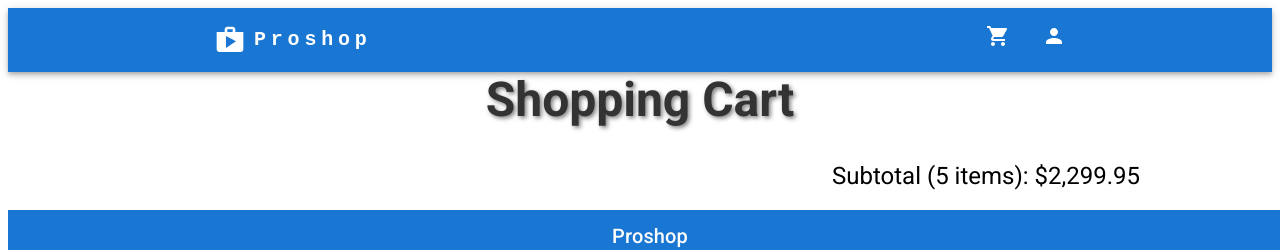
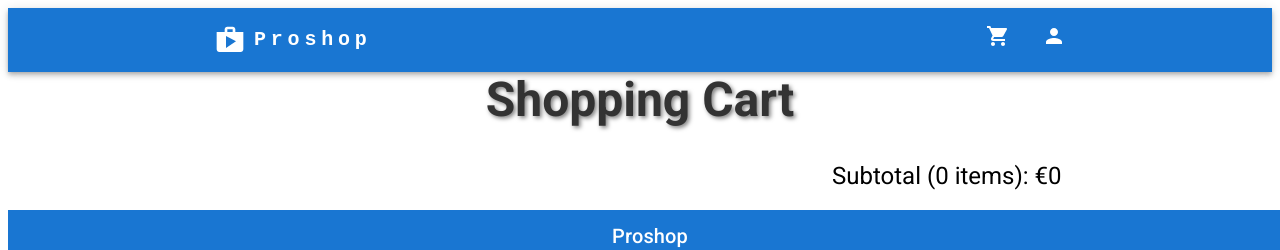
Before and after one commit to Alex871109/Proshop, a React (Create React App) app in the folder frontend/: page /cart in a window 1280 px wide. Shown: the top 250 px of the page. Built offline with nearby package versions, Linux system fonts and the light colour scheme.

Commit message:
feat: total cart items and price calculated and showed in cart

```diff
--- a/frontend/src/components/CartItem.jsx
+++ b/frontend/src/components/CartItem.jsx
@@ -1,7 +1,19 @@
-import { Box, Grid, Typography, Rating } from '@mui/material';
-import React from 'react';
+import { Box, Grid, Typography, Rating, Button } from '@mui/material';
+import { useState } from 'react';
+import QuantitySelect from './QuantitySelect';
+import { useDispatch } from 'react-redux';
+import { addToCart } from '../store';
 
 const CartItem = ({ product }) => {
+  const [quantity, setQuantity] = useState(product.qty);
+
+  const dispatch = useDispatch();
+
+  const setQtyHandler = (qtySelected) => {
+    setQuantity(qtySelected);
+    dispatch(addToCart({ ...product, qty: qtySelected }));
+  };
+
   return (
     <Box>
       <Grid container spacing={2}>
@@ -41,9 +53,18 @@ const CartItem = ({ product }) => {
               {product.numReviews} reviews
             </Typography>
           </Box>
-            <Typography variant="body2" color="text.secondary" mt={2}>
+
+          <Box display="flex" alignItems="center" mt={2}>
+            <Typography variant="body2" color="text.secondary" mt={2} mr={2}>
               €{product.price}
             </Typography>
+            <QuantitySelect
+              quantity={product.countInStock}
+              value={quantity}
+              setValue={setQtyHandler}
+            />
+            <Button> Delete </Button>
+          </Box>
         </Grid>
       </Grid>
     </Box>
--- a/frontend/src/screens/CartScreen.jsx
+++ b/frontend/src/screens/CartScreen.jsx
@@ -1,10 +1,19 @@
 import CartItem from '../components/CartItem';
-import { useSelector, useDispatch } from 'react-redux';
+import { useSelector } from 'react-redux';
 import { Grid, Typography } from '@mui/material';
 
 const CartScreen = () => {
   const { cartItems } = useSelector((state) => state.cart);
-  console.log('cartItemns: ', cartItems);
+
+  const { totalQty, totalPrice } = cartItems.reduce(
+    (acc, item) => {
+      return {
+        totalQty: acc.totalQty + item.qty,
+        totalPrice: acc.totalPrice + item.price * item.qty,
+      };
+    },
+    { totalQty: 0, totalPrice: 0 }
+  );
   return (
     <>
       <Typography
@@ -33,7 +42,7 @@ const CartScreen = () => {
             component="div"
             style={{ color: 'inherit' }}
           >
-            Subtotal (5 items): $2,299.95
+            Subtotal ({totalQty} items): €{totalPrice}
           </Typography>
         </Grid>
       </Grid>
```
Lines whose indentation alone changed are shown as unchanged.
